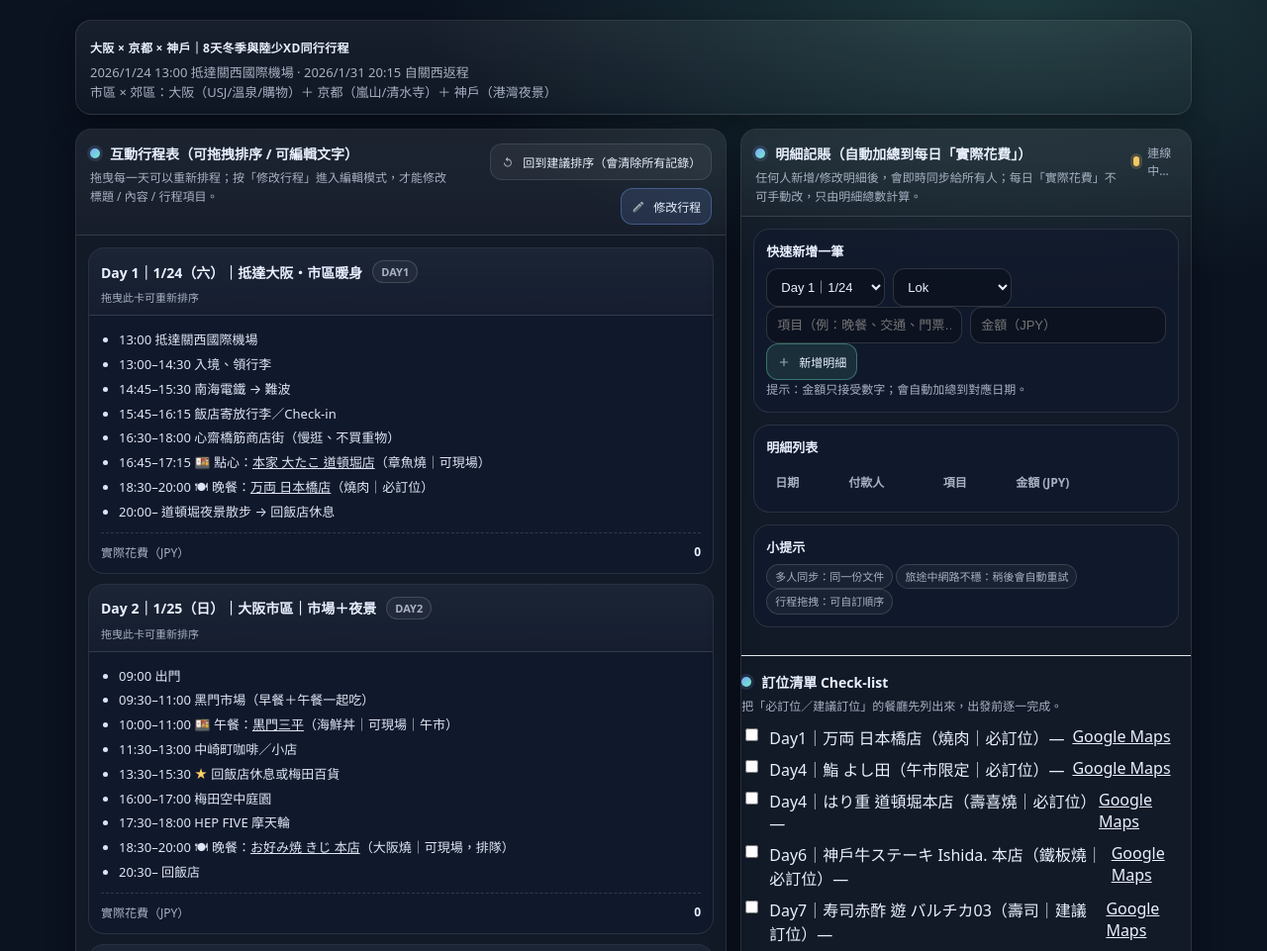
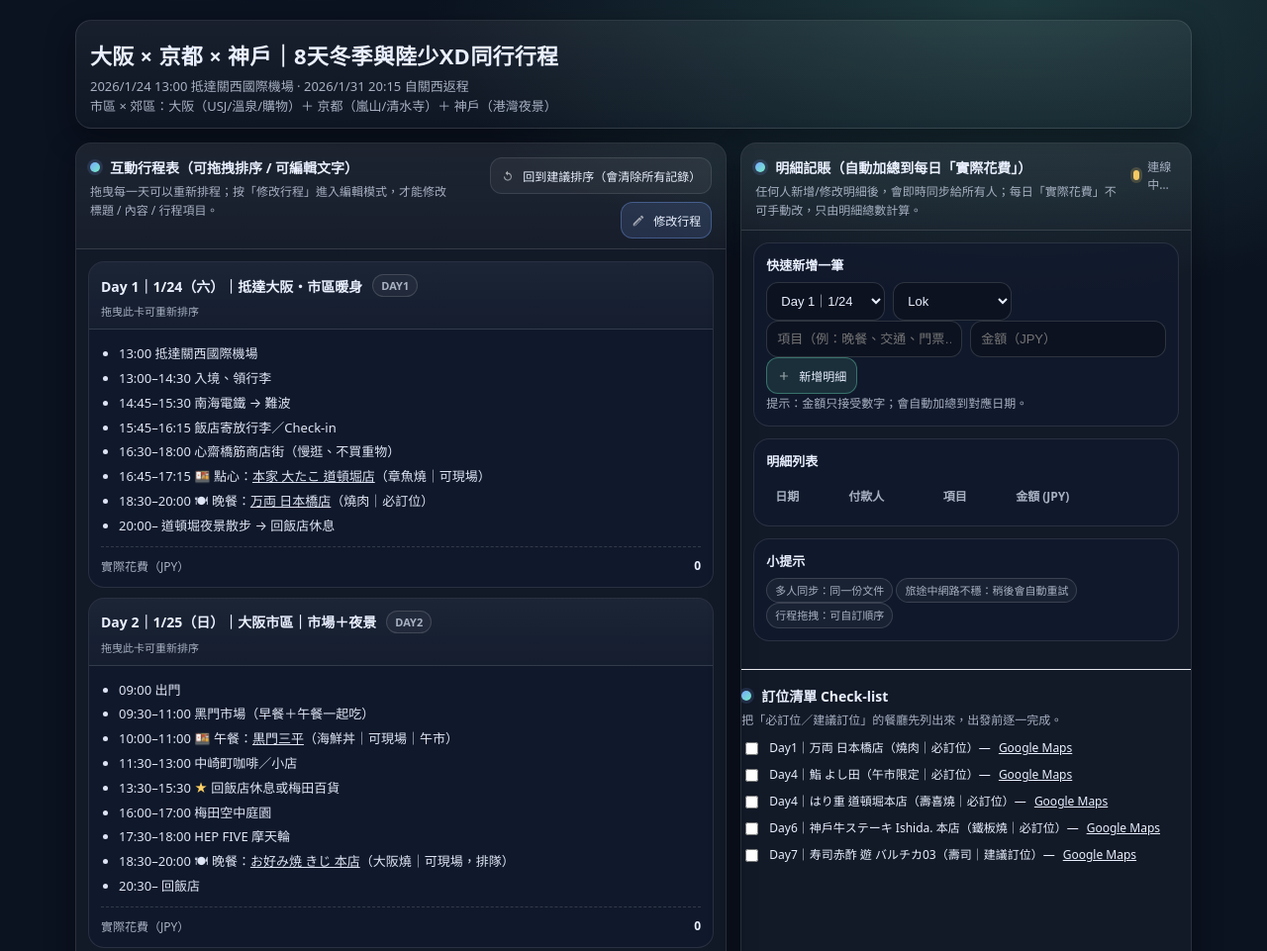
Before and after one commit to Waii823/tokyo-niigata-itinerary, a plain HTML site: page index.html in a window 1280 px wide. Shown: the top 961 px of the page at 99% size. Drawn offline with Linux system fonts and the light colour scheme; no server answers.

Commit message:
Update index.html

```diff
--- a/index.html
+++ b/index.html
@@ -44,7 +44,7 @@
     }
     .title-block h1{
       margin: 0 0 6px;
-      font-size: 12px;
+      font-size: 22px;
       letter-spacing: .3px;
     }
     .subtitle{
@@ -342,6 +342,16 @@
     .dot.ok{background: rgba(116,240,197,.9); box-shadow: 0 0 0 3px rgba(116,240,197,.18);}
     .dot.err{background: rgba(255,107,107,.95); box-shadow: 0 0 0 3px rgba(255,107,107,.18);}
     .dot.busy{background: rgba(255,209,102,.95); box-shadow: 0 0 0 3px rgba(255,209,102,.18);}
+    .resv-block{
+    font-size: 12px;
+    }
+    .resv-block label{
+    font-size: 12px;
+    line-height: 1.5;
+    }
+    .resv-block a{
+    font-size: inherit;
+    }
   </style>
 </head>
 
```
